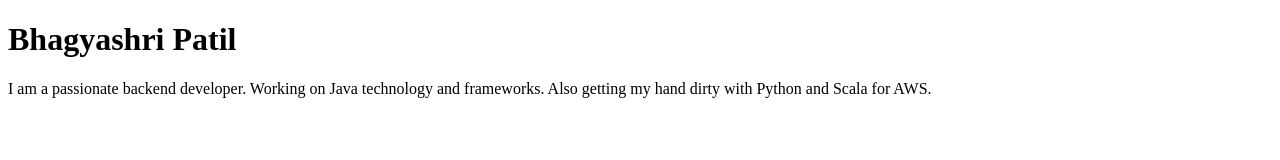
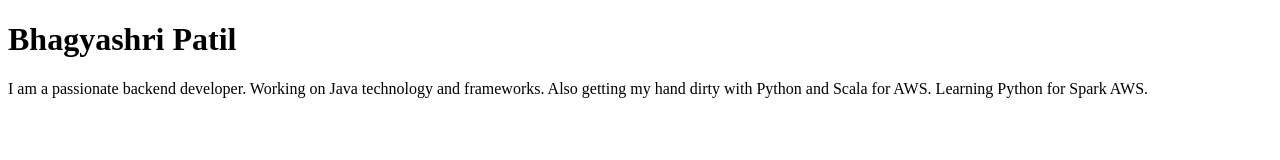
Before and after one commit to Bhagyashri96/Bhagyashri96.github.io, a plain HTML site: page index.html in a window 1280 px wide. Drawn offline with Linux system fonts and the light colour scheme.

Commit message:
Index.html description updated

```diff
--- a/index.html
+++ b/index.html
@@ -8,6 +8,8 @@
 </head>
 <body>
     <h1>Bhagyashri Patil</h1>
-    <p>I am a passionate backend developer. Working on Java technology and frameworks. Also getting my hand dirty with Python and Scala for AWS.</p>
+    <p>I am a passionate backend developer. Working on Java technology and frameworks. Also getting my hand dirty with Python and Scala for AWS.
+        Learning Python for Spark AWS.
+    </p>
 </body>
 </html>
```
